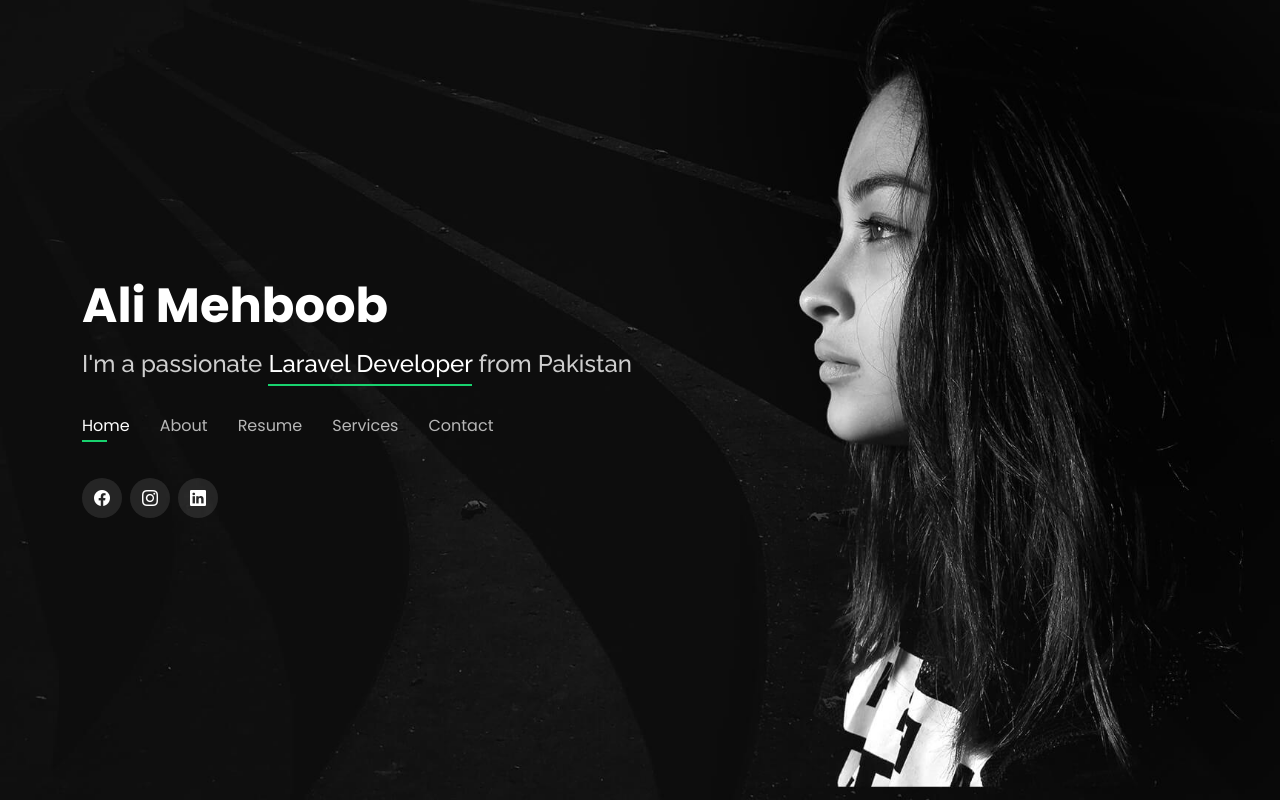
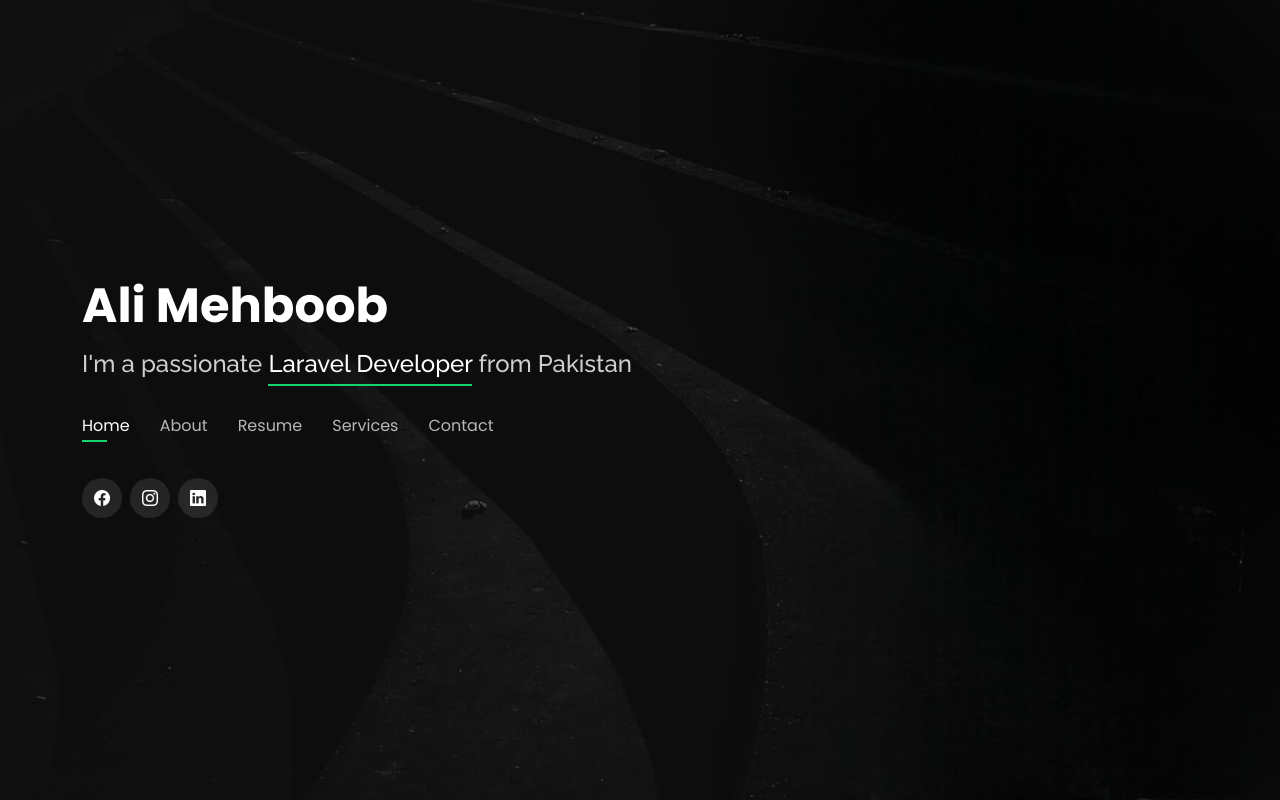
Before and after one commit to AliMehboob007/Portfolio, a plain HTML site: page index.html in a window 1280 px wide. Drawn offline with nearby package versions, Linux system fonts and the light colour scheme.

Commit message:
new changes

```diff
--- a/assets/css/style.css
+++ b/assets/css/style.css
@@ -20,7 +20,7 @@ body {
 body::before {
   content: "";
   position: fixed;
-  background: #040404 url("../img/bg.jpg") top right no-repeat;
+  background: #040404 url("../img/bg.png") top right no-repeat;
   background-size: cover;
   left: 0;
   right: 0;
```
